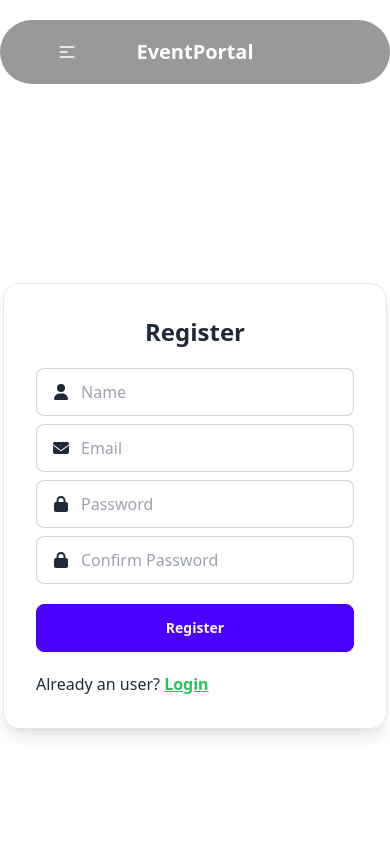
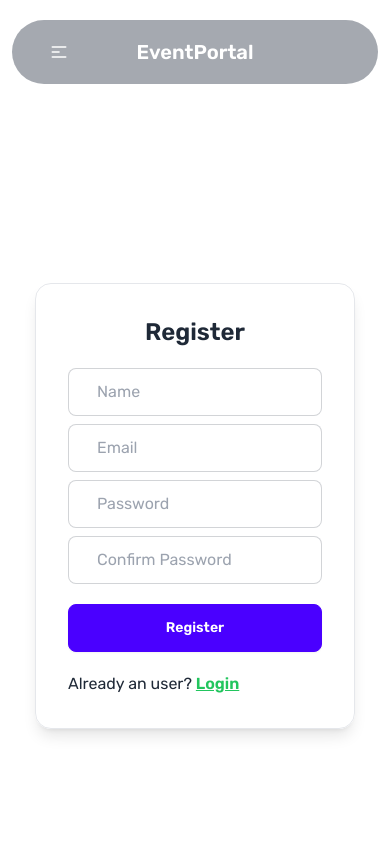
Before and after one commit to alam-404/EventPortal, a React (Vite) app: page /register in a window 390 px wide. Shown: the top 844 px of the page. Built offline with nearby package versions, Linux system fonts and the light colour scheme.

Commit message:
Made navbar, login page, register page and home page responsive for mobile devices

```diff
--- a/src/Layouts/Root.jsx
+++ b/src/Layouts/Root.jsx
@@ -4,14 +4,11 @@ import Footer from '../components/Footer/Footer';
 const Root = () => {
     return (
         <div className='scroll-smooth'>
-            <header className='lg:mx-32'>
+            <header className='mx-3 lg:mx-32'>
                 <Navbar/>
             </header>
             <section className='lg:mx-32'>
                 <Outlet></Outlet>
-            </section>
-            <section className='mt-10 flex justify-center'>
-                <hr className='w-44'/>
             </section>
             <footer className='mt-10'>
                 <Footer />
--- a/src/Pages/Home/Home.jsx
+++ b/src/Pages/Home/Home.jsx
@@ -10,7 +10,7 @@ const Home = () => {
             <div>
                 <Banner />
             </div>
-            <div className="mt-[calc(100vh-500px)] will-change-scroll">
+            <div className="mt-[calc(100vh-600px)] lg:mt-[calc(100vh-500px)] will-change-scroll">
                 {/* Our Features */}
                 <div className="bg-slate-50 p-3 mb-6 rounded-lg">
                     <Features />
@@ -33,6 +33,9 @@ const Home = () => {
                     <h1 className="text-3xl font-semibold">Our Reviews</h1>
                     <Reviews />
                 </div>
+                <section className='mt-10 flex justify-center'>
+                    <hr className='w-44' />
+                </section>
             </div>
         </div>
     );
--- a/src/Pages/Login/Login.jsx
+++ b/src/Pages/Login/Login.jsx
@@ -5,7 +5,7 @@ const Login = () => {
 
     return (
         <div className="hero w-full h-[100lvh]">
-            <div className="card shadow-lg w-96 p-8 border">
+            <div className="card shadow-lg w-80 lg:w-96 p-8 border">
                 <h1 className="text-2xl font-semibold text-center mb-5">Login</h1>
                 <form>
                     <div className="mb-5">
--- a/src/Pages/Register/Register.jsx
+++ b/src/Pages/Register/Register.jsx
@@ -4,7 +4,7 @@ import { Link } from "react-router-dom";
 const Register = () => {
     return (
         <div className="hero w-full h-[100lvh]">
-            <div className="card shadow-lg w-96 p-8 border">
+            <div className="card shadow-lg w-80 lg:w-96 p-8 border">
                 <h1 className="text-2xl font-semibold text-center mb-5">Register</h1>
                 <form>
                     <div className="mb-5">
--- a/src/components/Banner/Banner.jsx
+++ b/src/components/Banner/Banner.jsx
@@ -21,14 +21,14 @@ const Banner = () => {
         <div className='hero'>
             <div>
                 <div className="w-full h-[100lvh]  bg-no-repeat bg-cover absolute top-0 left-0 -z-10 blur-md" id='banner-image'></div>
-                <div className="absolute bottom-10 flex flex-col justify-center items-center gap-3 left-1/2 text-sm">
+                <div className="absolute bottom-10 flex flex-col justify-center items-center gap-3 left-[calc(50%-20px)] text-sm">
                     <p className="text-white font-medium">Scroll</p>
                     <FaArrowDown className="text-white animate-bounce" />
                 </div>
             </div>
             <div className="my-52 mx-10 lg:mx-20">
                 <h1 className="font-bold text-xl lg:text-6xl text-white mb-7">Welcome to <span className="bg-white rounded-xl transition-transform duration-500 text-black px-5 py-2 hover:-rotate-6 inline-block">EventPortal<span className='text-green-500 animate-ping'>.</span></span></h1>
-                <p className="text-white text-xl">Your portal for game and technology event management.</p>
+                <p className="text-white text-sm lg:text-xl">Your portal for game and technology event management.</p>
             </div>
         </div>
     );
--- a/src/components/Features/Features.jsx
+++ b/src/components/Features/Features.jsx
@@ -2,7 +2,7 @@ import { FaCalendarDays, FaLocationDot } from 'react-icons/fa6';
 
 const Features = () => {
     return (
-        <div className='flex justify-center mx-32 my-10 gap-4 text-white'>
+        <div className='flex flex-col lg:flex-row lg:justify-center mx-3 lg:mx-32 my-10 gap-4 text-white'>
             <div className='bg-slate-400 w-62 px-5 py-8 rounded-2xl flex flex-col justify-center items-center gap-3'>
                 <FaCalendarDays className=' text-6xl' />
                 <h1 className='text-2xl font-bold'>24/7</h1>
--- a/src/components/Navbar/Navbar.jsx
+++ b/src/components/Navbar/Navbar.jsx
@@ -5,7 +5,7 @@ const Navbar = () => {
     const location = useLocation();
     return (
         <div>
-            <div className="navbar bg-black/40 px-10 rounded-full mt-5 sticky top-0 left-0">
+            <div className="navbar bg-slate-800/40 px-5 lg:px-10 rounded-full mt-5 sticky top-0 left-0">
                 <div className="navbar-start">
                     <div className="dropdown">
                         <div tabIndex={0} role="button" className="btn text-white btn-ghost lg:hidden">
@@ -17,6 +17,13 @@ const Navbar = () => {
                                 <ActiveLink to='/services'>Services</ActiveLink>
                             </li>
                             <li><ActiveLink to='/about'>About</ActiveLink></li>
+                            <li className='mt-5'>
+                                {
+                                    location.pathname == '/login' || location.pathname == '/register' ?
+                                        '' : <Link className="btn btn-primary text-white" to='/login'>Login</Link>
+
+                                }
+                            </li>
                         </ul>
                     </div>
                     <Link to='/' className="text-xl font-semibold hidden lg:block text-white">EventPortal</Link>
@@ -35,7 +42,7 @@ const Navbar = () => {
                     {/* <button><FaSun></FaSun><FaMoon></FaMoon></button> */}
                     {
                         location.pathname == '/login' || location.pathname == '/register' ?
-                            '' : <Link className="btn" to='/login'>Login</Link>
+                            '' : <Link className="hidden lg:btn lg:btn-primary text-white" to='/login'>Login</Link>
 
                     }
                 </div>
--- a/src/components/Reviews/Reviews.jsx
+++ b/src/components/Reviews/Reviews.jsx
@@ -9,7 +9,7 @@ const Reviews = () => {
             .then(data => setUserReviews(data))
     }, [])
     return (
-        <div className="grid grid-cols-3 gap-3">
+        <div className="grid grid-cols-1 lg:grid-cols-3 gap-3 mx-3">
             {
                 userReviews.map(reviews => <ReviewCard key={reviews._id} reviews={reviews} />)
             }
@@ -20,12 +20,12 @@ const Reviews = () => {
 // review card
 const ReviewCard = ({ reviews }) => {
     return (
-        <div className="even:mt-12 even:mb-3">
+        <div className="lg:even:mt-12 lg:even:mb-3">
             <div className="card h-96 bg-base-100 shadow-xl">
                 <div className="card-body">
                     <div className="flex items-center gap-2">
                         <div className="avatar">
-                            <div className="w-16 rounded-full">
+                            <div className="w-12 lg:w-16 rounded-full">
                                 <img src={reviews.picture} />
                             </div>
                         </div>
@@ -39,7 +39,7 @@ const ReviewCard = ({ reviews }) => {
                         </div>
                     </div>
                     <div className="mt-4">
-                        <p className="text-lg">{reviews.reviews}</p>
+                        <p className="text-base lg:text-lg">{reviews.reviews}</p>
                     </div>
                 </div>
             </div>
--- a/src/index.css
+++ b/src/index.css
@@ -1,3 +1,14 @@
+/* Google Font */
+@import url('https://fonts.googleapis.com/css2?family=Rubik:ital,wght@0,300..900;1,300..900&display=swap');
+
+/* TailwindCSS */
 @tailwind base;
 @tailwind components;
 @tailwind utilities;
+
+/* Custom Global CSS */
+:root {
+    font-family: "Rubik", sans-serif;
+    font-optical-sizing: auto;
+    font-style: normal;
+}
```
